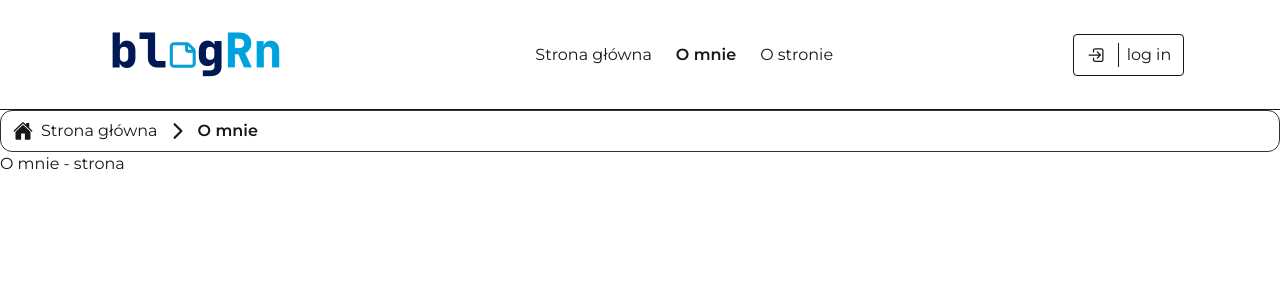
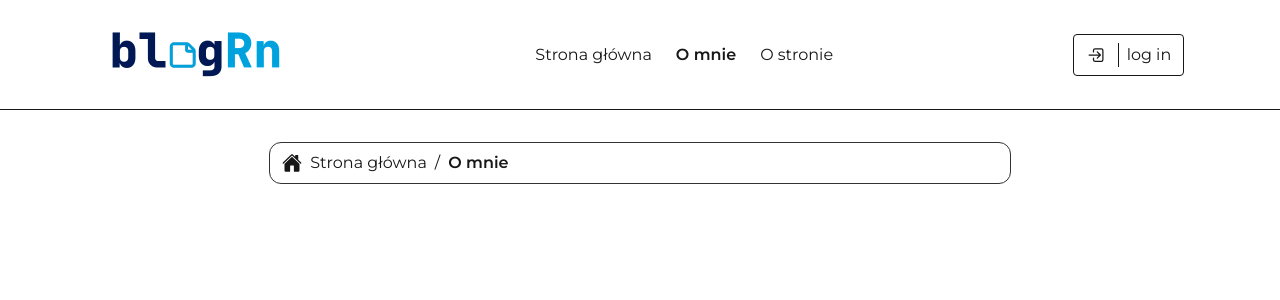
Before and after one commit to Patryk725/Nextjs-first-project-blog, a Next.js app: page /about-me in a window 1280 px wide. Shown: the top 300 px of the page. Built offline with nearby package versions, Linux system fonts and the light colour scheme.

Commit message:
big layout rework

```diff
--- /dev/null
+++ b/src/app/(site)/(static)/about-me/page.tsx
@@ -0,0 +1,3 @@
+export default function Page() {
+  return <section className="content"></section>;
+}
--- /dev/null
+++ b/src/app/(site)/(static)/layout.tsx
@@ -0,0 +1,14 @@
+import Breadcrumbs from "@/components/ui/Breadcrumbs";
+
+export default function SiteLayout({
+  children,
+}: {
+  children: React.ReactNode;
+}) {
+  return (
+    <section className="wrapper content">
+      <Breadcrumbs />
+      {children}
+    </section>
+  );
+}
--- a/src/app/(site)/about-me/page.tsx
+++ /dev/null
@@ -1,3 +0,0 @@
-export default function Page() {
-  return <div>O mnie - strona</div>;
-}
--- a/src/app/(site)/layout.tsx
+++ /dev/null
@@ -1,21 +0,0 @@
-import Navbar from "@/components/Navbar";
-import Breadcrumbs from "@/components/ui/Breadcrumbs";
-import { IoChevronForwardOutline } from "react-icons/io5";
-
-export default function RootLayout({
-  children,
-}: Readonly<{
-  children: React.ReactNode;
-}>) {
-  return (
-    <div>
-      <Navbar sticky />
-      <div>
-        <div>
-          {<Breadcrumbs separator={<IoChevronForwardOutline size={24} />} />}
-        </div>
-        {children}
-      </div>
-    </div>
-  );
-}
--- a/src/app/layout.tsx
+++ b/src/app/layout.tsx
@@ -1,3 +1,4 @@
+import Navbar from "@/components/Navbar";
 import type { Metadata } from "next";
 import { Montserrat, Montserrat_Alternates } from "next/font/google";
 import "./globals.css";
@@ -33,8 +34,11 @@ export default function RootLayout({
       suppressHydrationWarning // for ThemeProvider
       className={`${montserrat.variable} ${montserratAlternates.variable} h-full antialiased`}
     >
-      <body className="flex min-h-full flex-col">
-        <Providers>{children}</Providers>
+      <body className="wrapper flex min-h-full flex-col">
+        <main className="content mt-0">
+          <Navbar sticky />
+          <Providers>{children}</Providers>
+        </main>
       </body>
     </html>
   );
--- a/src/app/not-found.tsx
+++ b/src/app/not-found.tsx
@@ -7,12 +7,20 @@ export default function NotFound() {
   const router = useRouter();
 
   return (
-    <div className="absolute top-1/2 left-1/2 mx-auto flex translate-[-50%] flex-col items-center justify-center gap-8 py-10">
-      <div className="relative aspect-square w-full">
-        <Image fill src="https://httpducks.com/404.jpg" alt="404 image" />
+    <section>
+      <div className="mx-auto flex flex-col items-center justify-center gap-8 py-10">
+        <div className="select-none">
+          <Image
+            src="https://httpducks.com/404.jpg"
+            alt="404 image"
+            width={400}
+            height={400}
+          />
         </div>
         <div className="flex flex-col items-center justify-center gap-4 text-center">
-        <h2 className="font-bold">Niestety, nie odnaleziono szukanej strony</h2>
+          <h2 className="font-bold">
+            Niestety, nie odnaleziono szukanej strony
+          </h2>
           <p>Upewnij się, że wpisałe/aś adres poprawnie.</p>
         </div>
         <div className="flex gap-4">
@@ -22,5 +30,6 @@ export default function NotFound() {
           </DefaultButton>
         </div>
       </div>
+    </section>
   );
 }
--- a/src/app/(site)/page.tsx
+++ b/src/app/page.tsx
@@ -9,7 +9,7 @@ import {
 
 export default function Home() {
   return (
-    <main className="wrapper content mt-0">
+    <section className="wrapper">
       <Hero
         title="BlogRn"
         description="Lorem ipsum dolor sit amet consectetur adipisicing elit. Est vero accusamus veniam ut, dolore necessitatibus non aliquid dicta cupiditate ducimus vitae corrupti quisquam! Eius, ea. Ab modi architecto vitae neque."
@@ -20,6 +20,6 @@ export default function Home() {
         ]}
       />
       <div>text</div>
-    </main>
+    </section>
   );
 }
--- a/src/components/Navbar.tsx
+++ b/src/components/Navbar.tsx
@@ -58,6 +58,7 @@ export default function Navbar({
       <div className="flex flex-col flex-wrap items-center justify-around gap-x-12 gap-y-6 py-4 sm:flex-row">
         <div>
           <div className="p-4">
+            <Link href="/">
               <Image
                 loading="eager"
                 src="/logo.png"
@@ -65,6 +66,7 @@ export default function Navbar({
                 width={336 / 2}
                 height={90 / 2}
               />
+            </Link>
           </div>
         </div>
         <div>
--- a/src/components/ui/Breadcrumbs.tsx
+++ b/src/components/ui/Breadcrumbs.tsx
@@ -10,8 +10,7 @@ const LABELS: { [key: string]: string } = {
 
 function handleLabel(slug: string) {
   return (
-    LABELS[slug] ??
-    slug.replace(/-/g, " ").replace(/^\w/, (c) => c.toUpperCase())
+    LABELS[slug] ?? slug.replace(/-/g, " ").replace(/^\w/, c => c.toUpperCase())
   );
 }
 
```
Lines whose indentation alone changed are shown as unchanged.
